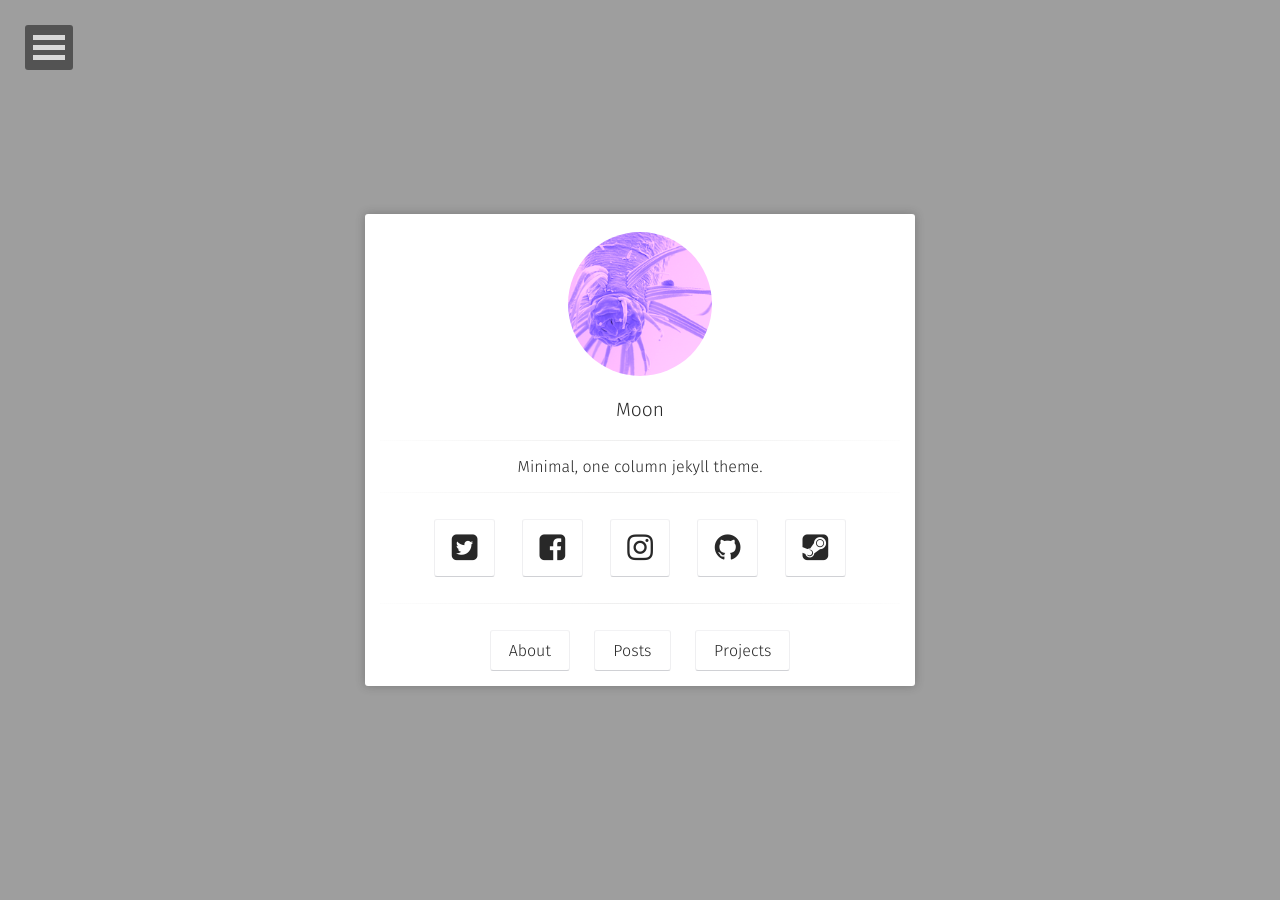
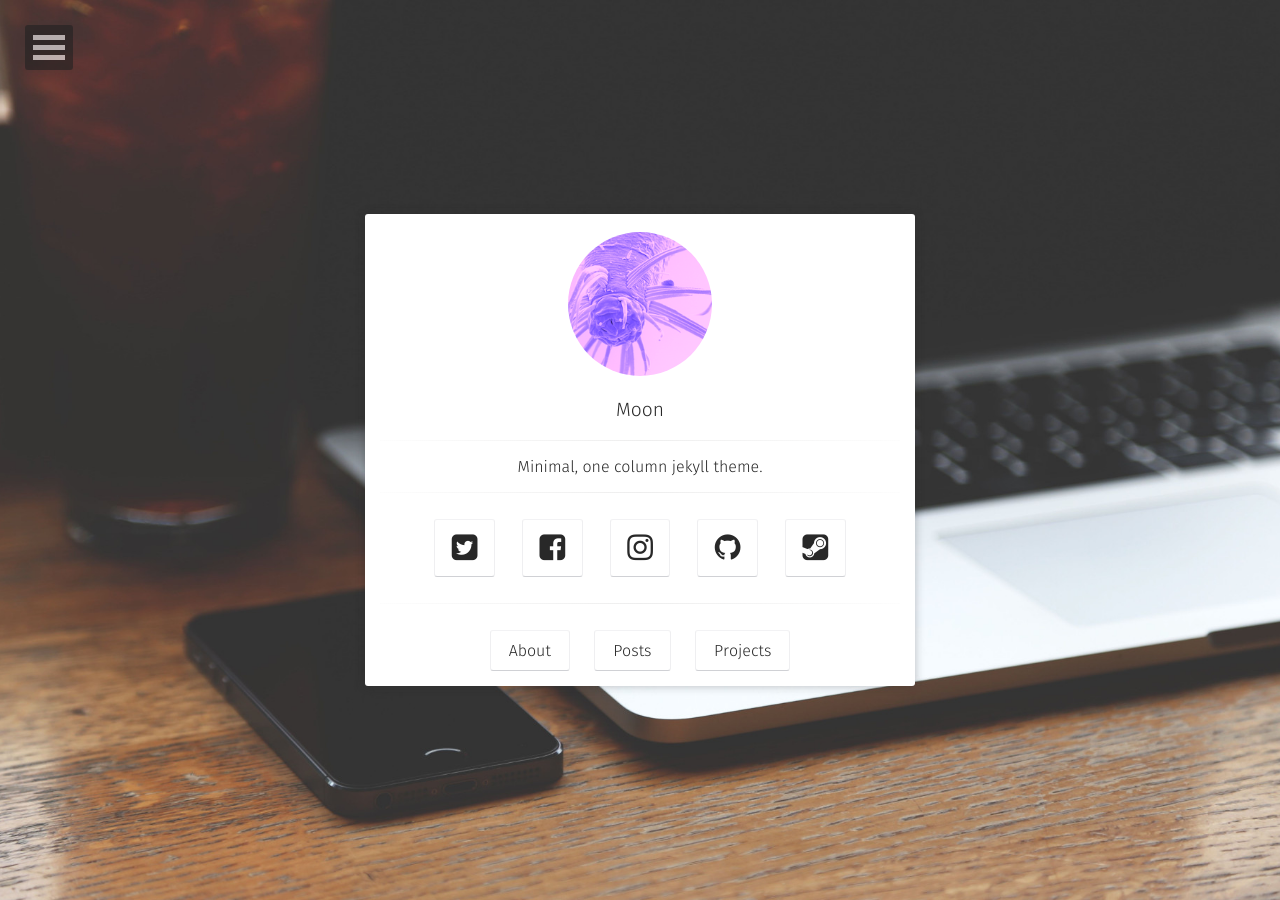
Before and after one commit to hollybik/hollybik.github.io, a Jekyll site: the page built from index.md, in a window 1280 px wide. Built offline with Jekyll 4.4.1, drawn with Linux system fonts in a browser that asks for light colours; some web fonts are replaced; our own code applies the rules of GitHub Pages for plain Markdown files; comment, search, counter and statistics services are not loaded.

Commit message:
change BG back to original

```diff
--- a/_config.yml
+++ b/_config.yml
@@ -5,8 +5,8 @@ description:        "Moon is a minimal, one column jekyll theme for your blog."
 reading_time:       true
 words_per_minute:   200
 logo:               'assets/img/nem-logo.png'
-background:         'assets/img/cropped-corals4.jpg'
-tiled_bg:           true   # Set this true if you want to tile your background image, otherwise it will be covered
+background:         'assets/img/placeholder-big.jpg'
+tiled_bg:           false   # Set this true if you want to tile your background image, otherwise it will be covered
 locale:             en_US
 url:                https://taylantatli.github.io/Moon
 
```
